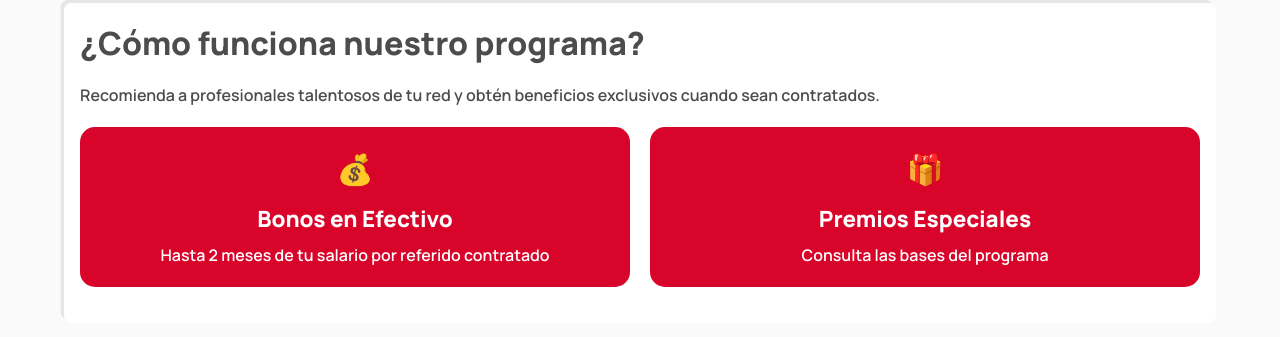
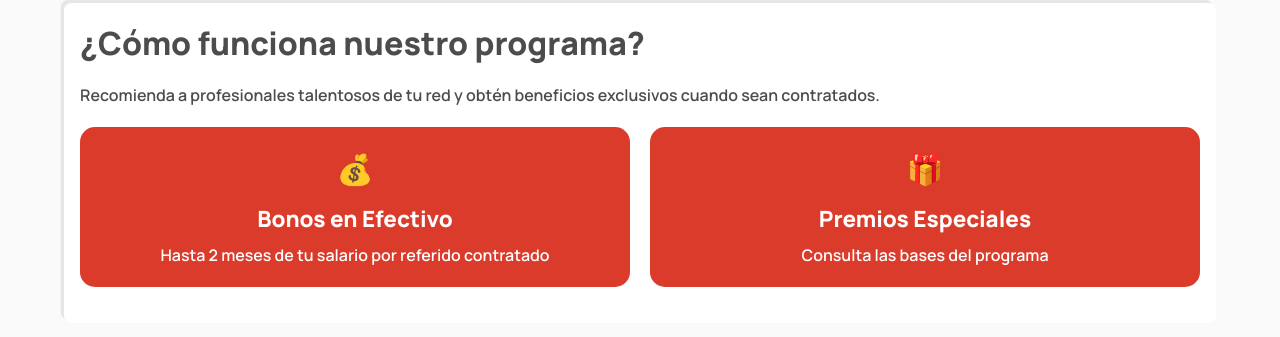
Before and after one commit to cesarlq/t1referidos, a Next.js app: page / in a window 1280 px wide. Shown: the part 237-574 px from the top of the page. Built offline with nearby package versions, Linux system fonts and the light colour scheme; no server answers; the database is empty.

Commit message:
fix: update primary and error color variables for consistency

```diff
--- a/src/app/globals.css
+++ b/src/app/globals.css
@@ -4,12 +4,12 @@
 :root {
   --background: #ffffff;
   --foreground: #4c4c4c;
-  --primary: #D90429;
+  --primary: #db3b2b;
   --secondary: #fadede;
   --neutral-light: #E7E7E7;
   --neutral-medium: #898989;
   --neutral-dark: #4c4c4c;
-  --error: #FF0000;
+  --error: #db3b2b ;
   --success: #51AF70;
   --border-radius: 10px;
   --border-radius-sm: 7px;
```
